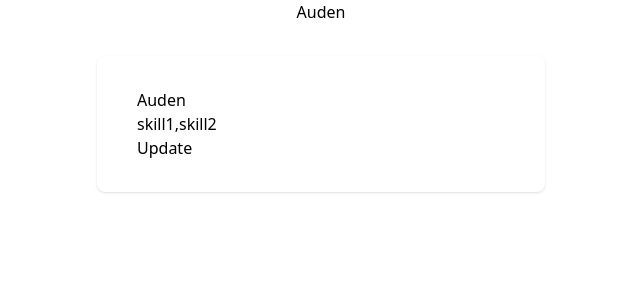
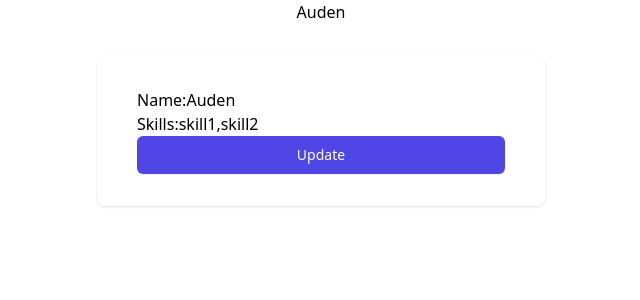
Before and after one commit to BobbyHealy/DevMatch, a Next.js app in the folder Frontend/: page /account/updateProfile in a window 1280 px wide. Shown: the top 300 px of the page, without its empty margins (319-959 px from the left). Built offline with nearby package versions, Linux system fonts and the light colour scheme.

Commit message:
Improve Update Profile UI

```diff
--- a/Frontend/pages/account/updateProfile.js
+++ b/Frontend/pages/account/updateProfile.js
@@ -30,6 +30,7 @@
             <div className="mt-8 sm:mx-auto sm:w-full sm:max-w-md scroll-smooth">
                 <div className='bg-white py-8 px-4 shadow sm:rounded-lg sm:px-10'>
                     <form onSubmit={handleSubmit}>
+                        Name:
                     <Input
                         name="name"
                         type="text"
@@ -38,6 +39,7 @@
                         handleInput={handleInput}
                     />
                     <br />
+                    Skills:
                     <Input
                         name="skills"
                         type="text"
@@ -46,7 +48,15 @@
                         handleInput={handleInput}
                     />
                     <br />
-                    <input type="submit" value="Update" />
+                    <div>
+                        <button
+                        type='submit'
+                        className='flex w-full justify-center rounded-md border border-transparent bg-indigo-600 py-2 px-4 text-sm font-medium text-white shadow-sm hover:bg-indigo-700 focus:outline-none focus:ring-2 focus:ring-indigo-500 focus:ring-offset-2'
+                        >
+                        Update {/* TODO: Add functionality from backend*/}
+                        </button>
+                    </div>
+
                     </form>
                 </div>
             </div>
```
